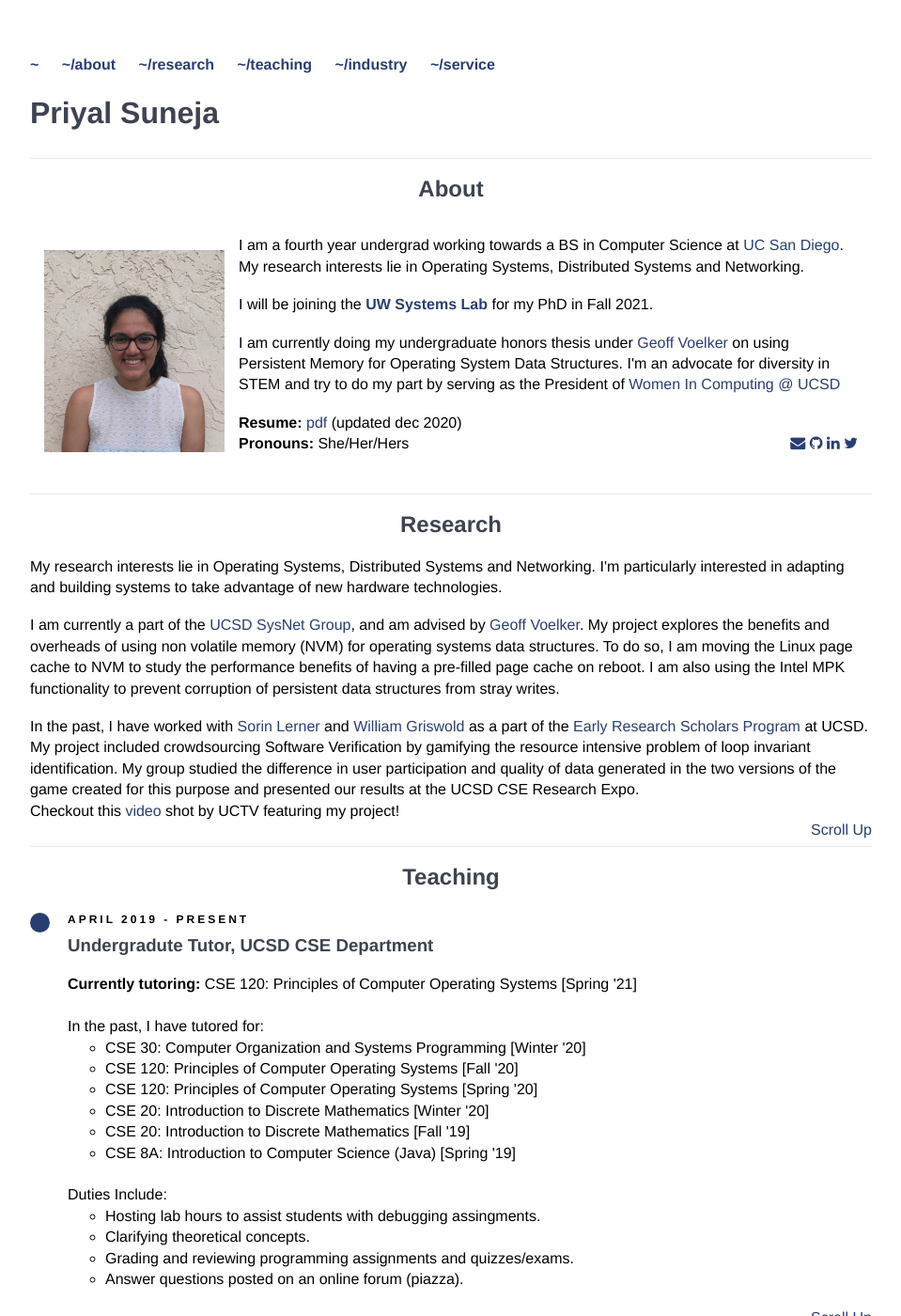
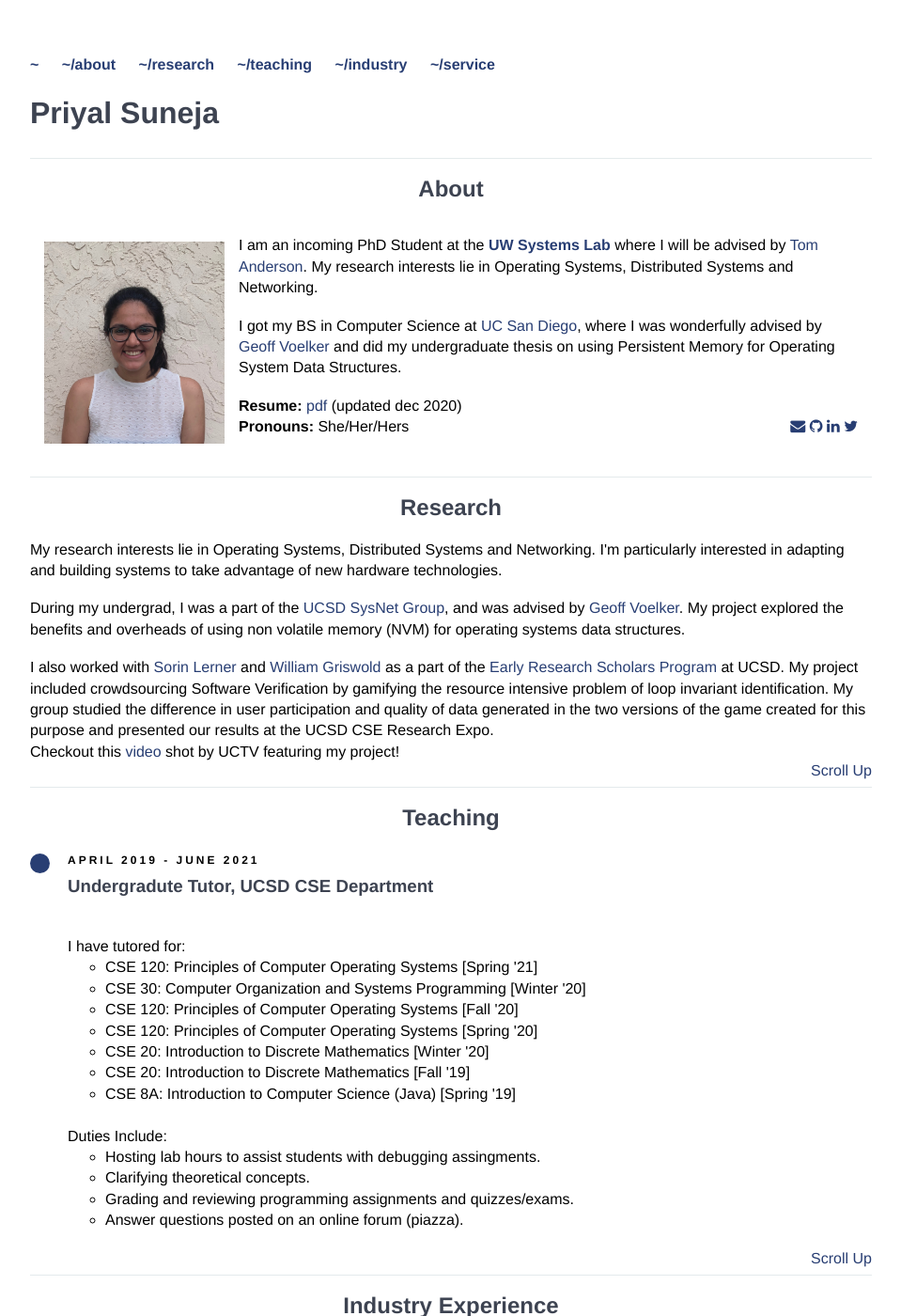
Before and after one commit to p-suneja/p-suneja.github.io, a Jekyll site: the page built from index.html, in a window 1280 px wide and 1400 px high. Shown: the whole window at 94% size, without its empty margins (160-1119 px from the left). Built offline with Jekyll 4.4.1, drawn with Linux system fonts in a browser that asks for light colours; nearby versions of some CDN libraries; some of the changed text lies outside the part shown.

Commit message:
Update index.html

```diff
--- a/index.html
+++ b/index.html
@@ -17,16 +17,13 @@ title: Priyal Suneja
 
 
   		<section style="float:right;text-align:left" class="intro-text">
-	   		<p> I am a fourth year undergrad working towards a BS in Computer Science at <a href="https://cse.ucsd.edu/" target="_blank">
-				UC San Diego</a>. My research interests lie in Operating Systems, Distributed Systems and Networking. </p> <br>
+	   		<p> I am an incoming PhD Student at the <a href="https://syslab.cs.washington.edu/" target="_blank"><b>UW Systems Lab</b></a> where I will be advised by <a href="https://www.cs.washington.edu/people/faculty/tom" target="_blank">Tom Anderson</a>. My research interests lie in Operating Systems, Distributed Systems and Networking. </p> <br>
 
-			<p>I will be joining the <a href="https://syslab.cs.washington.edu/" target="_blank"><b>UW Systems Lab</b></a> for my PhD in Fall 2021. </p><br>
-			<p> I am currently doing my undergraduate honors thesis under
+			<p> I got my BS in Computer Science at <a href="https://cse.ucsd.edu/" target="_blank">
+				UC San Diego</a>, where I was wonderfully advised by
                 <a href="http://cseweb.ucsd.edu/~voelker/" target="_blank">
-                Geoff Voelker</a> on using Persistent Memory for Operating
-                System Data Structures. I'm an advocate for diversity in STEM
-                and try to do my part by serving as the President of
-				<a href="http://wic.ucsd.edu/" target="_blank"> Women In Computing @ UCSD</a> </p>
+                Geoff Voelker</a> and did my undergraduate thesis on using Persistent Memory for Operating
+				System Data Structures. </p>
 			<br>
 
             <p><b>Resume:</b> <a href="/PriyalSunejaResume.pdf"target="_blank">pdf</a>
@@ -66,17 +63,14 @@ title: Priyal Suneja
     take advantage of new hardware technologies. </p>
     <br>
 
-    <p> I am currently a part of the <a href="http://www.sysnet.ucsd.edu/sysnet/"
-    target="_blank">UCSD SysNet Group</a>, and am advised by <a
+    <p> During my undergrad, I was a part of the <a href="http://www.sysnet.ucsd.edu/sysnet/"
+    target="_blank">UCSD SysNet Group</a>, and was advised by <a
     href="http://cseweb.ucsd.edu/~voelker/" target="_blank">Geoff Voelker</a>.
-    My project explores the benefits and overheads of using non volatile memory
-    (NVM) for operating systems data structures. To do so, I am moving the Linux
-    page cache to NVM to study the performance benefits of having a pre-filled
-    page cache on reboot. I am also using the Intel MPK functionality to prevent
-    corruption of persistent data structures from stray writes. </p>
+    My project explored the benefits and overheads of using non volatile memory
+    (NVM) for operating systems data structures.</p>
     <br>
 
-    <p> In the past, I have worked with <a href="http://cseweb.ucsd.edu/~lerner/"
+    <p> I also worked with <a href="http://cseweb.ucsd.edu/~lerner/"
     target="_blank">Sorin Lerner</a> and <a href="https://cseweb.ucsd.edu/~wgg/"
     target="_blank">William Griswold</a> as a part of the <a
     href="http://ersp.ucsd.edu/" target="_blank"> Early Research Scholars
@@ -103,18 +97,17 @@ title: Priyal Suneja
                 <ul class="timeline">
                   <li class="timeline-item">
                         <div class="timeline-info">
-                            <span>April 2019 - Present</span>
+                            <span>April 2019 - June 2021</span>
                         </div>
                         <div class="timeline-marker"></div>
                         <div class="timeline-content">
                             <h3 class="timeline-title">Undergradute Tutor, UCSD
                             CSE Department</h3>
-                            <b>Currently tutoring:</b> CSE 120: Principles of
-                            Computer Operating Systems [Spring '21]
                             <br>
-                            <br>
-                            In the past, I have tutored for:
+                            I have tutored for:
                             <ul>
+				<li> CSE 120: Principles of Computer Operating
+                                Systems [Spring '21]</li>
                                 <li> CSE 30: Computer Organization and Systems
                                 Programming [Winter '20] </li>
                                 <li> CSE 120: Principles of Computer Operating
@@ -178,20 +171,17 @@ title: Priyal Suneja
     in creating an environment in our classrooms and places of work that allows
     a diverse and inclusive community to thrive.</p>
     <br>
-    <p>I have been a part of <a href="http://wic.ucsd.edu/"
+    <p>I was a part of <a href="http://wic.ucsd.edu/"
     target="_blank"> Women In Computing @ UCSD</a> since my sophomore year
-    in college, and currently serve as its president. We love to collaborate
-    with companies, non-profits and other student orgs. If you're interested
-    in chatting, please email us at wic at eng.ucsd.edu
+    in college, and served as its president during the 2020/21 school year.
     </p>
     <br>
 
-    <p> I also serve as the Celebration of Diversity lead for the <a
+    <p> I also served as the Celebration of Diversity lead for the <a
     href="https://cse.ucsd.edu/diversity/cse-dei-committee" target="_blank">
     UCSD CSE DEI Committee</a>, which is a group of dedicated faculty, students
     and staff working on promoting and supporting diversity and inclusion
-    efforts across the Computer Science and Engineering Department at UCSD.
-    We can be reached at cse-dei-leads at eng.ucsd.edu </p>
+    efforts across the Computer Science and Engineering Department at UCSD. </p>
     <br>
 
     </section>
```
